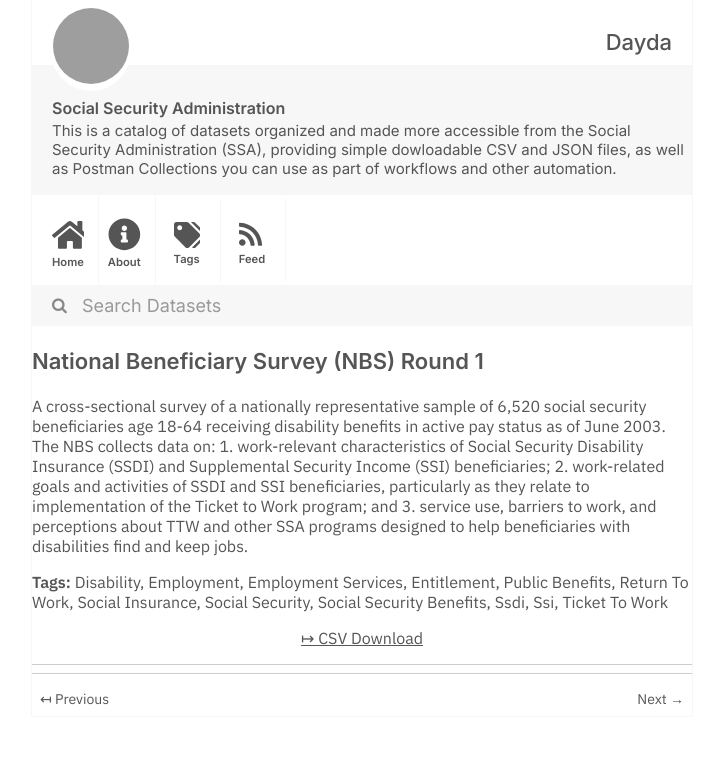
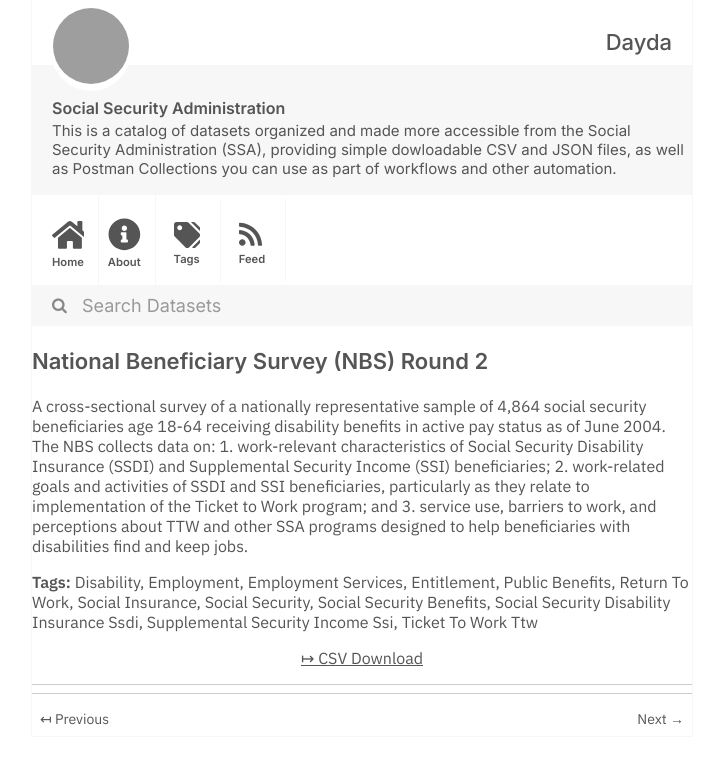
Before and after one commit to dayda-entities/social-security-administration, a Jekyll site: the page built from _posts/2020-11-10-national-beneficiary-survey-nb.md, in a window 1280 px wide, cut to the strip 0-764 px from the top of the page. Shown: the whole strip, without its empty margins (278-1001 px from the left). Built offline with Jekyll 4.4.1, drawn with Linux system fonts in a browser that asks for light colours; grey boxes are pictures that could not be loaded.

Commit message:
Publish Data

```diff
--- a/_posts/2020-11-10-national-beneficiary-survey-nb.md
+++ b/_posts/2020-11-10-national-beneficiary-survey-nb.md
@@ -1,7 +1,7 @@
 ---
-title: National Beneficiary Survey (NBS) Round 1
-created: '2020-11-10T16:49:56.555519'
-modified: '2021-04-06T02:44:45.548805'
+title: National Beneficiary Survey (NBS) Round 2
+created: '2020-11-10T16:49:56.361082'
+modified: '2020-11-10T16:49:56.361093'
 state: active
 type: dataset
 tags:
@@ -14,13 +14,13 @@ tags:
   - Social Insurance
   - Social Security
   - Social Security Benefits
-  - Ssdi
-  - Ssi
-  - Ticket To Work
+  - Social Security Disability Insurance Ssdi
+  - Supplemental Security Income Ssi
+  - Ticket To Work Ttw
 groups: []
-csv_url: 'https://www.ssa.gov/disabilityresearch/documents/r1puf093009.CSV'
+csv_url: 'https://www.ssa.gov/disabilityresearch/documents/r2puf102609.CSV'
 json_url: ''
 layout: post
 
 ---
-A cross-sectional survey of a nationally representative sample of 6,520 social security beneficiaries age 18-64 receiving disability benefits in active pay status as of June 2003.  The NBS collects data on: 1. work-relevant characteristics of Social Security Disability Insurance (SSDI) and Supplemental Security Income (SSI) beneficiaries; 2.  work-related goals and activities of SSDI and SSI beneficiaries, particularly as they relate to implementation of the Ticket to Work program; and 3.  service use, barriers to work, and perceptions about TTW and other SSA programs designed to help beneficiaries with disabilities find and keep jobs.
+A cross-sectional survey of a nationally representative sample of 4,864 social security beneficiaries age 18-64 receiving disability benefits in active pay status as of June 2004. The NBS collects data on: 1. work-relevant characteristics of Social Security Disability Insurance (SSDI) and Supplemental Security Income (SSI) beneficiaries; 2. work-related goals and activities of SSDI and SSI beneficiaries, particularly as they relate to implementation of the Ticket to Work program; and 3. service use, barriers to work, and perceptions about TTW and other SSA programs designed to help beneficiaries with disabilities find and keep jobs.
```
